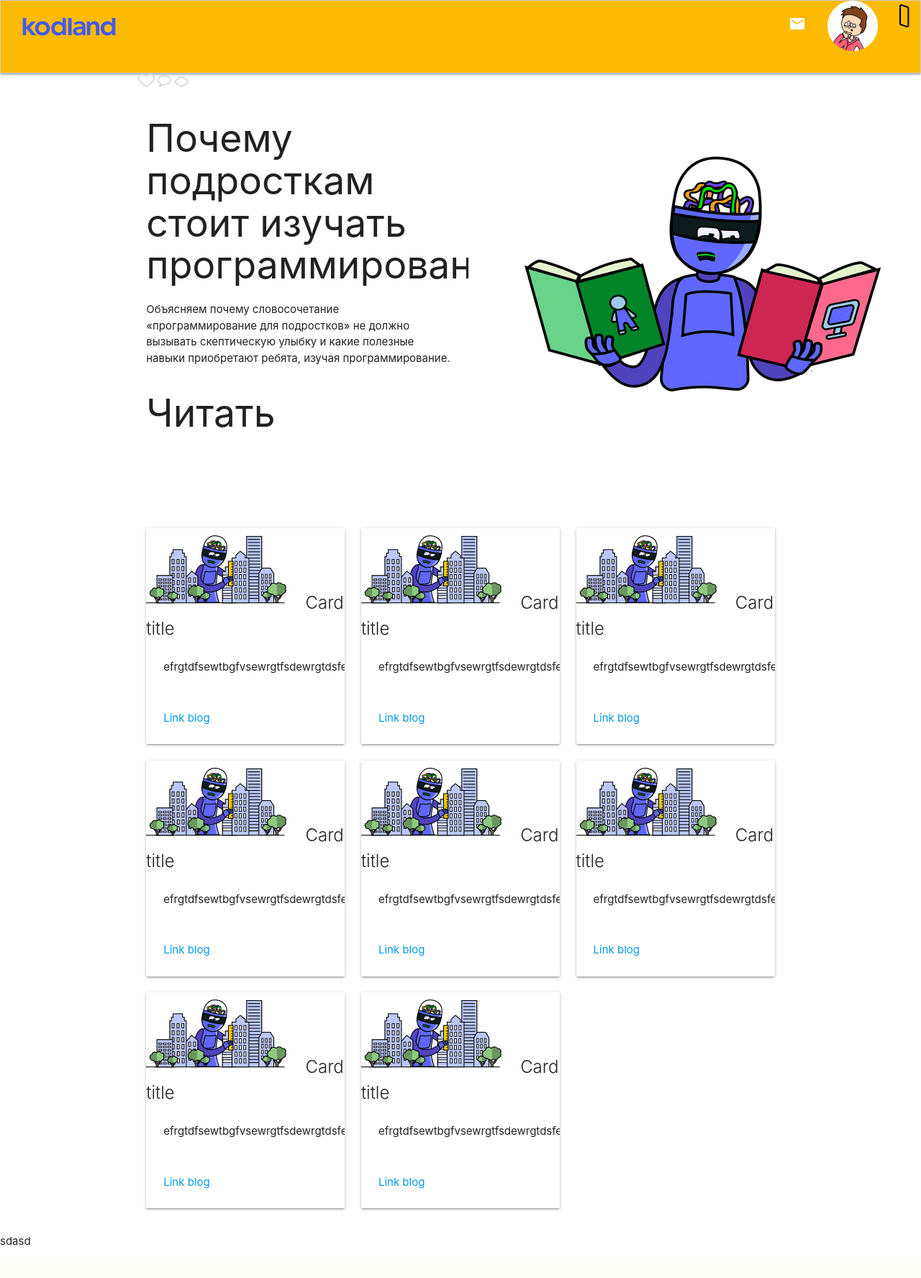
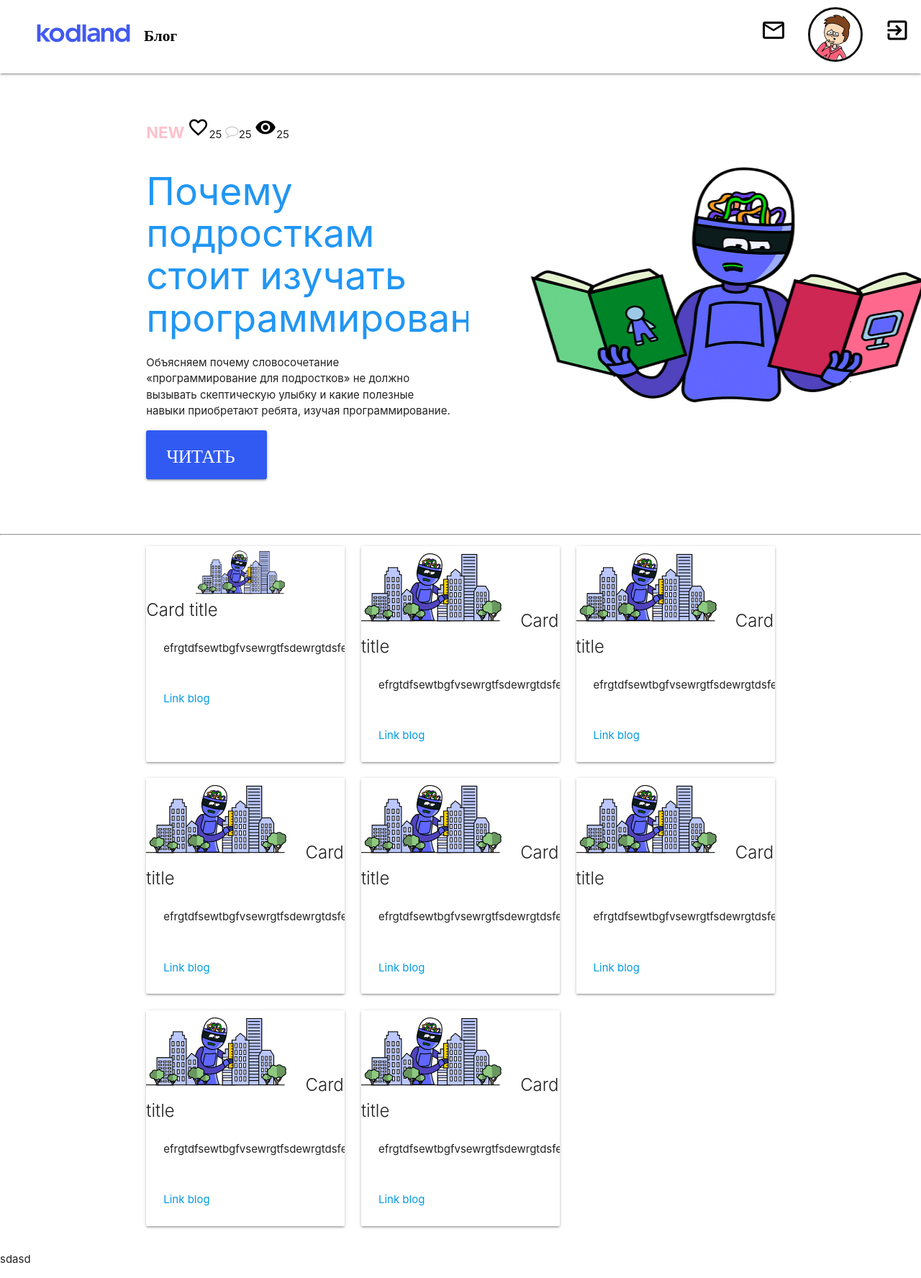
Before and after one commit to IskandarNabiev/Kodland, a Django app: page / in a window 1280 px wide; the page is wider, and only the part inside the window is pictured. Shown: that part at 72% size. Before the commit the page ends 1731 px from the top of that part, so only its background shows below. Run offline with Django 3.2, Linux system fonts and the light colour scheme.

Commit message:
Added css

```diff
--- a/blog/static/blog/main.css
+++ b/blog/static/blog/main.css
@@ -1,6 +1,89 @@
 nav {
-    background-color: #fcba03;
-    border: 1px solid #CDCDCD;
-    box-sizing: border-box;
+    background-color: #FFFFFF;
+
+
     height: 102px;
 }
+.img-circle {
+    border-radius: 50%;
+    border: 3px solid #0f0f0f;
+}
+
+.nav-wrapper {
+    padding-top: 10px;
+
+}
+
+.material-icons.md-36 {
+    font-size: 36px;
+}
+
+.brand-logo {
+    position: absolute;
+    width: 120px !important;
+    height: 72.28px;
+    left: 21px;
+}
+
+.letter {
+     padding-left: 200px;
+     color: #010101; /* Красный цвет символов */
+     font-size: 16pt; /* Размер шрифта в процентах */
+     font-family: Circe Rounded;; /* Шрифт с засечками */
+     position: relative; /* Относительное позиционирование */
+     top: 8px; /* Сдвиг сверху */
+
+     font-weight: bold;
+    }
+
+/* Rules for using icons as black on a light background. */
+.material-icons.md-dark {
+    color: rgba(1, 1, 1, 1);
+}
+
+.material-icons.md-light {
+    color: rgba(255, 255, 255, 1);
+}
+
+.no-gutters {
+  margin-right: 0;
+  margin-left: 0;
+  margin-top: 45px;
+}
+
+h2 .blue-text {
+    color: #315AF2;
+    font-family: Museo Cyrl;
+    font-size: 45px;
+    align-items: center;
+    line-height: 52px;
+    letter-spacing: -0.416667px;
+}
+
+.waves-light  {
+    background-color: #315AF2;
+    border-radius: 3px;
+    position: absolute;
+    width: 168px;
+    height: 68px;
+
+}
+
+.read {
+    width: 120px;
+    height: 73px;
+    font-family: Museo Cyrl;
+    font-size: 26px;
+    line-height: 43px;
+    display: flex;
+    align-items: center;
+    letter-spacing: -0.416667px;
+}
+
+.center {
+  display: block;
+  margin-left: auto;
+  margin-right: auto;
+  margin-top:5px;
+  width: 50%;
+}
--- a/blog/templates/blog/home.html
+++ b/blog/templates/blog/home.html
@@ -4,45 +4,47 @@
 {% block content %}
 
 
-  <nav>
+   <nav>
     <div class="nav-wrapper">
-      <a href="#" class="brand-logo"><img src="{% static 'images/Logo_Kodland.png' %}" /></a>
+      <a href="#" class="brand-logo"><img src="images/Logo_Kodland.png"></a>
+        <span class="letter">Блог</span>
       <ul id="nav-mobile" class="right hide-on-med-and-down">
-        <li><a href="sass.html"><i class="large material-icons">mail</i></a></li>
-        <li><a href="badges.html"><img src="{% static 'images/Uchenik.png' %}" /></a></li>
-        <li><a href="collapsible.html"><img src="{% static 'images/Vector.png' %}" /></a></li>
+        <li><a href="sass.html"><i class="material-icons md-dark md-36">mail_outline</i></a></li>
+        <li><a href="badges.html"><img class="img-circle" src="images/Uchenik.png"></a></li>
+        <li><a href="collapsible.html"><i class="material-icons md-dark md-36">exit_to_app</i></a></li>
       </ul>
     </div>
   </nav>
 
+
+  <p></p>
+
+
 <div class="container">
     <div class="row">
-
           <div class="col s6">
-
-
-          <div class="row">
-
-              <img src="{% static 'images/like.png' %}">
-              <img src="{% static 'images/comment.png' %}">
-              <img src="{% static 'images/views.png' %}">
-          </div>
-
-                <h2>Почему подросткам стоит изучать программирование?</h2>
+              <div class="no-gutters">
+                  <span style="color:pink; font-weight:bold; font-size:22px">NEW</span>
+                  <i class="small material-icons md-dark">favorite_border</i><span>25</span>
+                  <img src="images/comment.png"><span>25</span>
+                  <i class="small material-icons md-dark">remove_red_eye</i><span>25</span>
+              </div>
+                <h2 class="blue-text">Почему подросткам стоит изучать программирование?</h2>
                 <p>Объясняем почему словосочетание «программирование для подростков»
                     не должно вызывать скептическую улыбку и какие полезные навыки приобретают ребята,
                     изучая программирование.</p>
-              <h2>Читать</h2>
+
+                <a class="waves-effect waves-light btn-large"><span class="read">Читать</span></a>
           </div>
 
           <div class="col s6">
-             <p> <img src="{% static 'images/1Statya_3.png' %}" width="624px" height="568" /></p>
+             <p> <img src="images/1Statya_3.png" width="694px" height="568" /></p>
           </div>
     </div>
 </div>
 
 
-
+<hr>
 
 
 <div class="container">
@@ -51,7 +53,7 @@
     <div class="col s12 m4">
         <div class="card hoverable small">
             <div class="class image">
-              <img src="{% static 'images/1Statya_2.png' %}">
+              <img src="images/1Statya_2.png" class="center">
               <span class="card-title">Card title</span>
             </div>
             <div class="card-content">
@@ -179,4 +181,5 @@
 
 <p>sdasd</p>
 
+
 {% endblock %}
```
